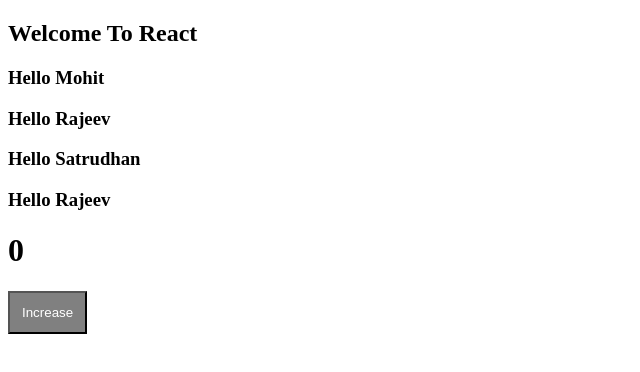
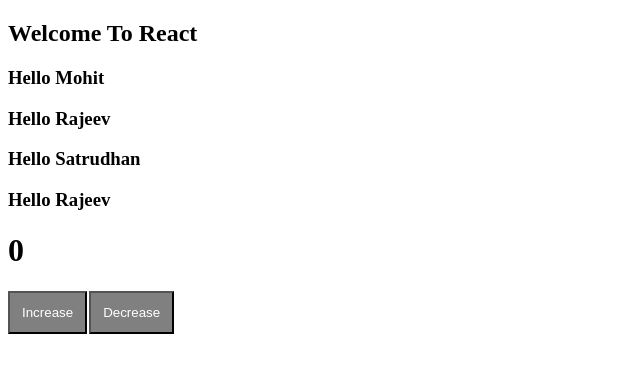
Before and after one commit to rajeevrk9901/Learning-React-Basic, a React (Create React App) app: page / in a window 1280 px wide. Shown: the top 372 px of the page, without its empty margins (0-640 px from the left). Built offline with nearby package versions, Linux system fonts and the light colour scheme.

Commit message:
UseState inc dec

```diff
--- a/src/component/Counter.js
+++ b/src/component/Counter.js
@@ -3,18 +3,34 @@
 function Counter() {
   const [counter, setCounter] = useState(0);
 
-  const countHandler = () => {
+  const increaseCountHandler = () => {
     setCounter(counter + 1);
+  };
+
+  const decreaseCountHandler = () => {
+    setCounter(counter - 1);
   };
 
   return (
     <>
       <h1>{counter}</h1>
+
+      <button
+        style={{
+          padding: "12px",
+          marginRight: "2px",
+          background: "grey",
+          color: "white",
+        }}
+        onClick={increaseCountHandler}
+      >
+        Increase
+      </button>
       <button
         style={{ padding: "12px", background: "grey", color: "white" }}
-        onClick={countHandler}
+        onClick={decreaseCountHandler}
       >
-        Increase
+        Decrease
       </button>
     </>
   );
```
